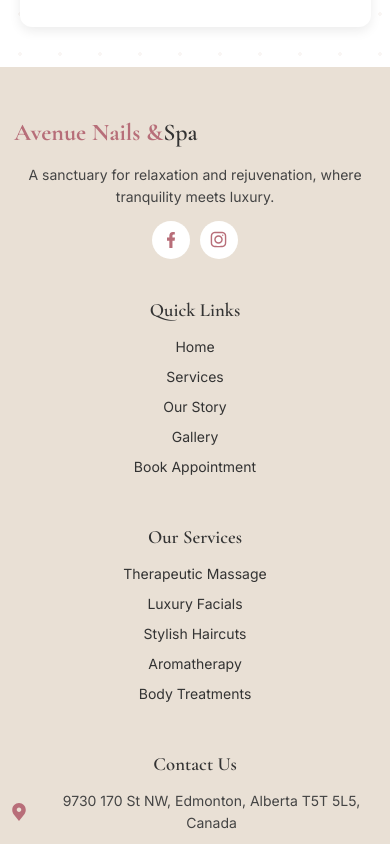
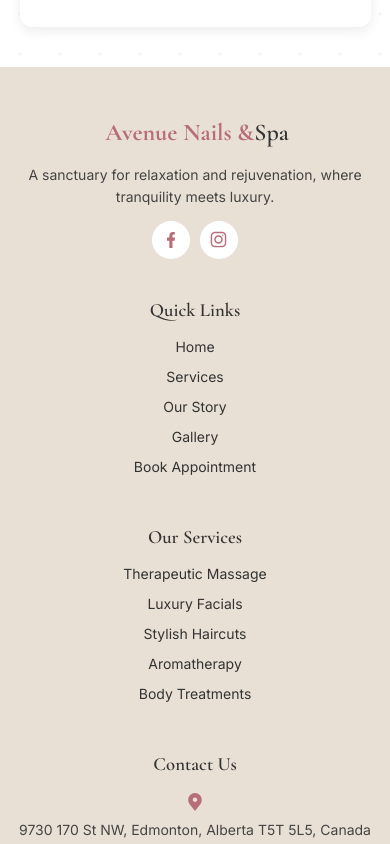
Before and after one commit to rahulgagrai25/vibe-nail-bar, a plain HTML site: page index.html in a window 390 px wide. Shown: the part 5466-6310 px from the top of the page. Drawn offline with nearby package versions, Linux system fonts and the light colour scheme.

Commit message:
fixed footer minor bugs

```diff
--- a/style.css
+++ b/style.css
@@ -885,7 +885,7 @@ svg {
 
 .footer-col p {
   display: flex;
-  align-items: center;
+  align-items: flex-start; /* Changed from center to flex-start for better alignment */
   font-size: 14px;
   color: var(--secondary-footer-text-color);
   margin-bottom: 12px;
@@ -893,11 +893,12 @@ svg {
 }
 
 .footer-col p svg {
-  flex-shrink: 0; /* Prevent squishing */
+  flex-shrink: 0;
   width: 18px;
   height: 18px;
   margin-right: 15px;
-  fill: var(--primary-soft-rose); /* Adjusted to match the soft-rose variable */
+  margin-top: 3px; /* Added to vertically align with text */
+  fill: var(--primary-soft-rose);
 }
 
 /* Bottom Bar */
@@ -914,6 +915,27 @@ svg {
 }
 
 /* Responsive */
+
+@media (max-width: 900px) {
+  .footer-col p {
+    align-items: center; /* Revert to center on medium screens */
+  }
+}
+
+@media (max-width: 600px) {
+
+  .footer-col p {
+    justify-content: center;
+    text-align: center;
+    flex-direction: column; /* Stack icon and text on very small screens */
+  }
+
+  .footer-col p svg {
+    margin-right: 0;
+    margin-bottom: 8px;
+    align-self: center; /* Center the icon when stacked */
+  }
+}
 
 @media (max-width: 1285px) {
   .pink-card,
@@ -1109,6 +1131,10 @@ svg {
   .footer-col p {
     justify-content: center;
   }
+  .footer-col .logo {
+        display: flex;
+    justify-content: center;
+  }
 
   /* Services Section Adjustments */
   .services-grid {
```
